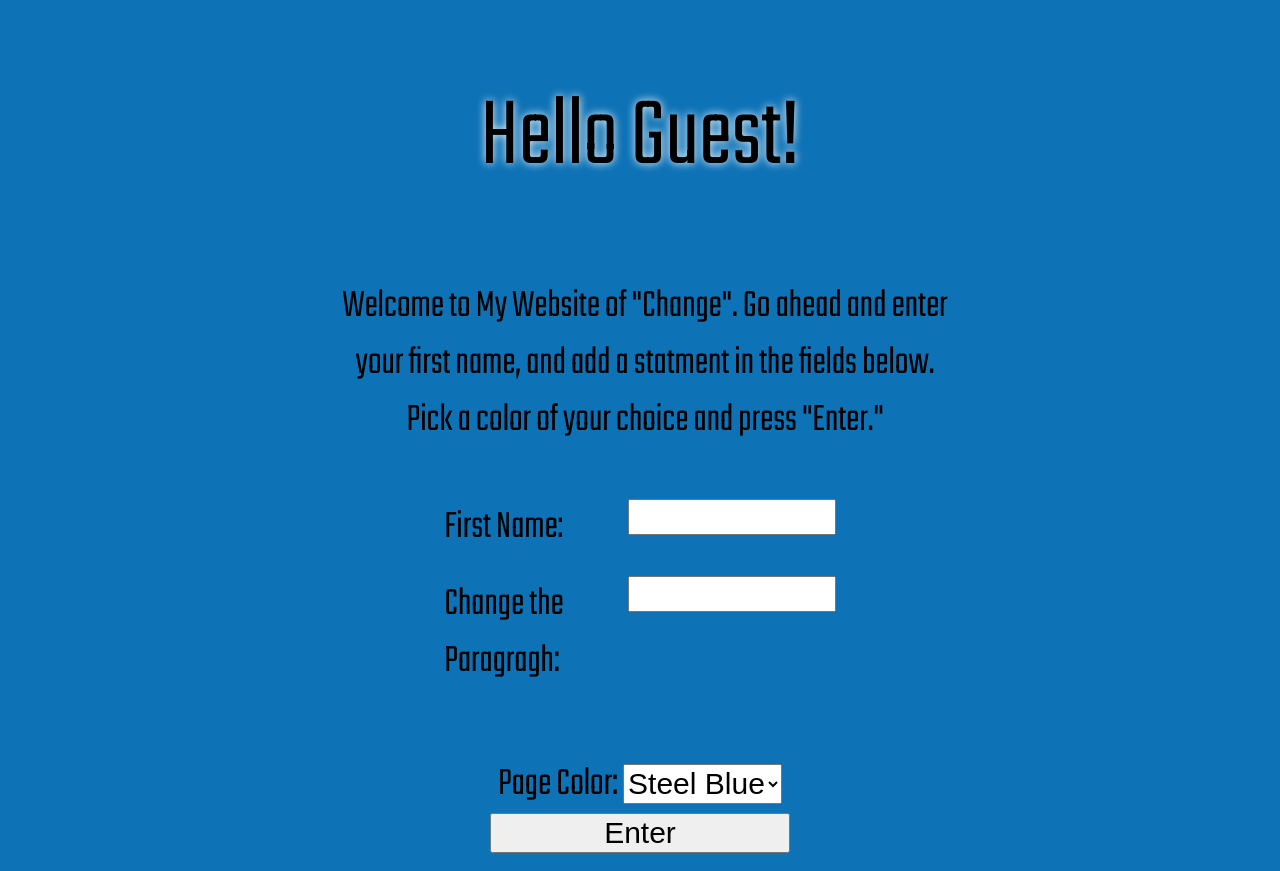
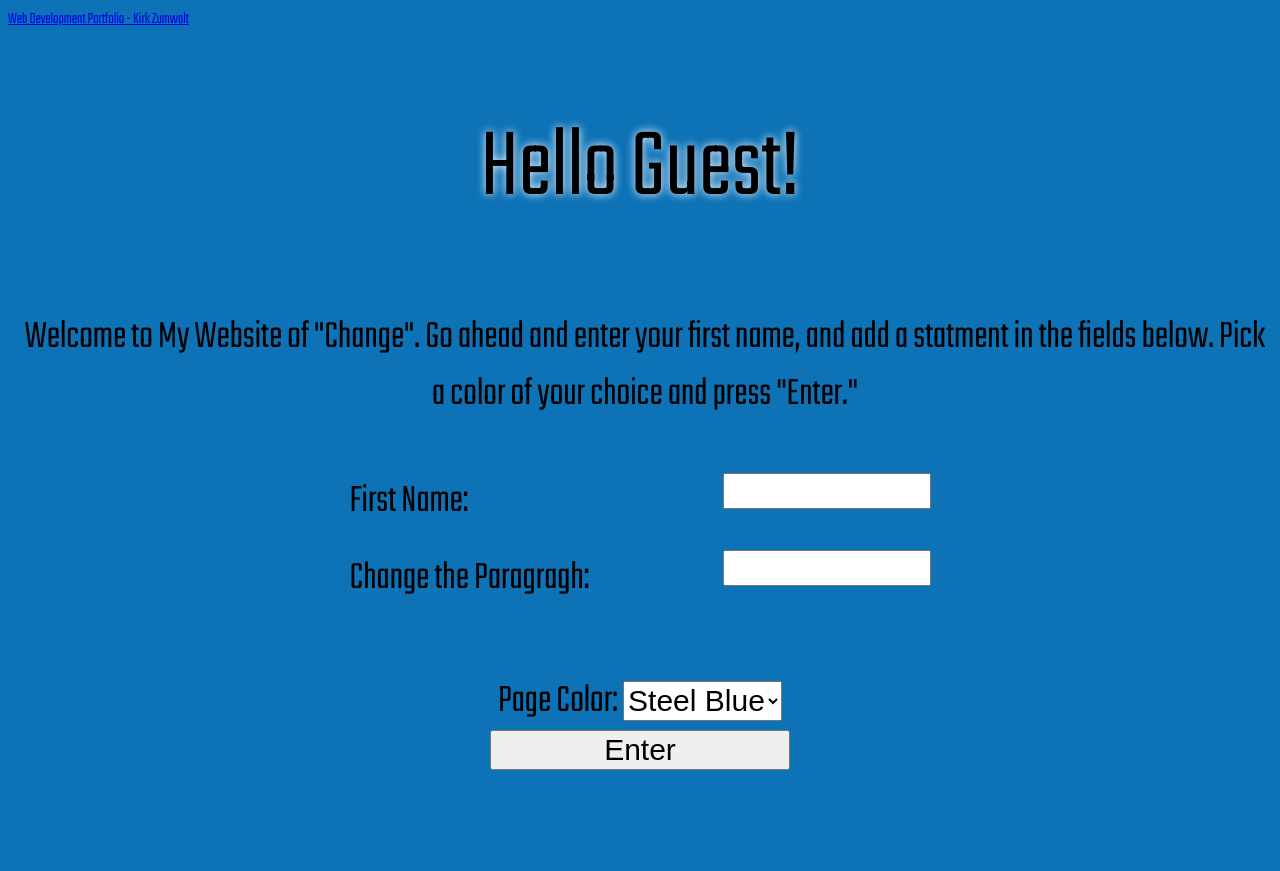
Before and after one commit to kirkazumwalt/Lesson-5-Partner-Lab-2, a plain HTML site: page index.html in a window 1280 px wide. After the commit the page ends 800 px from the top, so only its background shows below. Drawn offline with Linux system fonts and the light colour scheme.

Commit message:
Add navigation to web development portfolio
Added navigation with a link to the web development portfolio.

```diff
--- a/index.html
+++ b/index.html
@@ -16,6 +16,9 @@
     <script src="Programs.js"></script>
   </head>
   <body>
+         <nav>
+            <a href=" https://kirkazumwalt.github.io/">Web Development Portfolio - Kirk Zumwalt</a>
+     </nav
     <div class="container">
       <h1>Hello <span id="spnUserName1">Guest</span>!</h1>
       <div>
```
